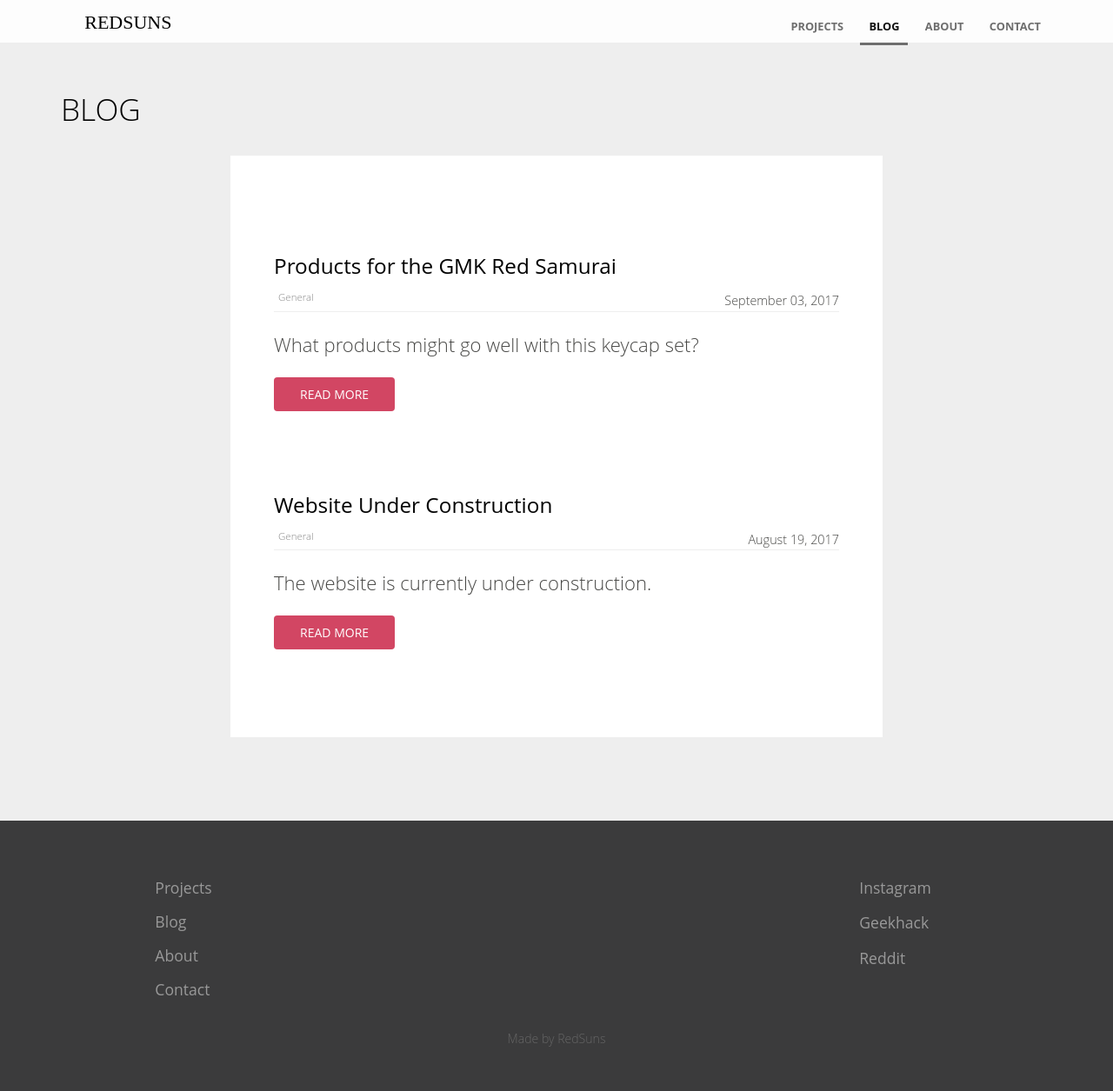
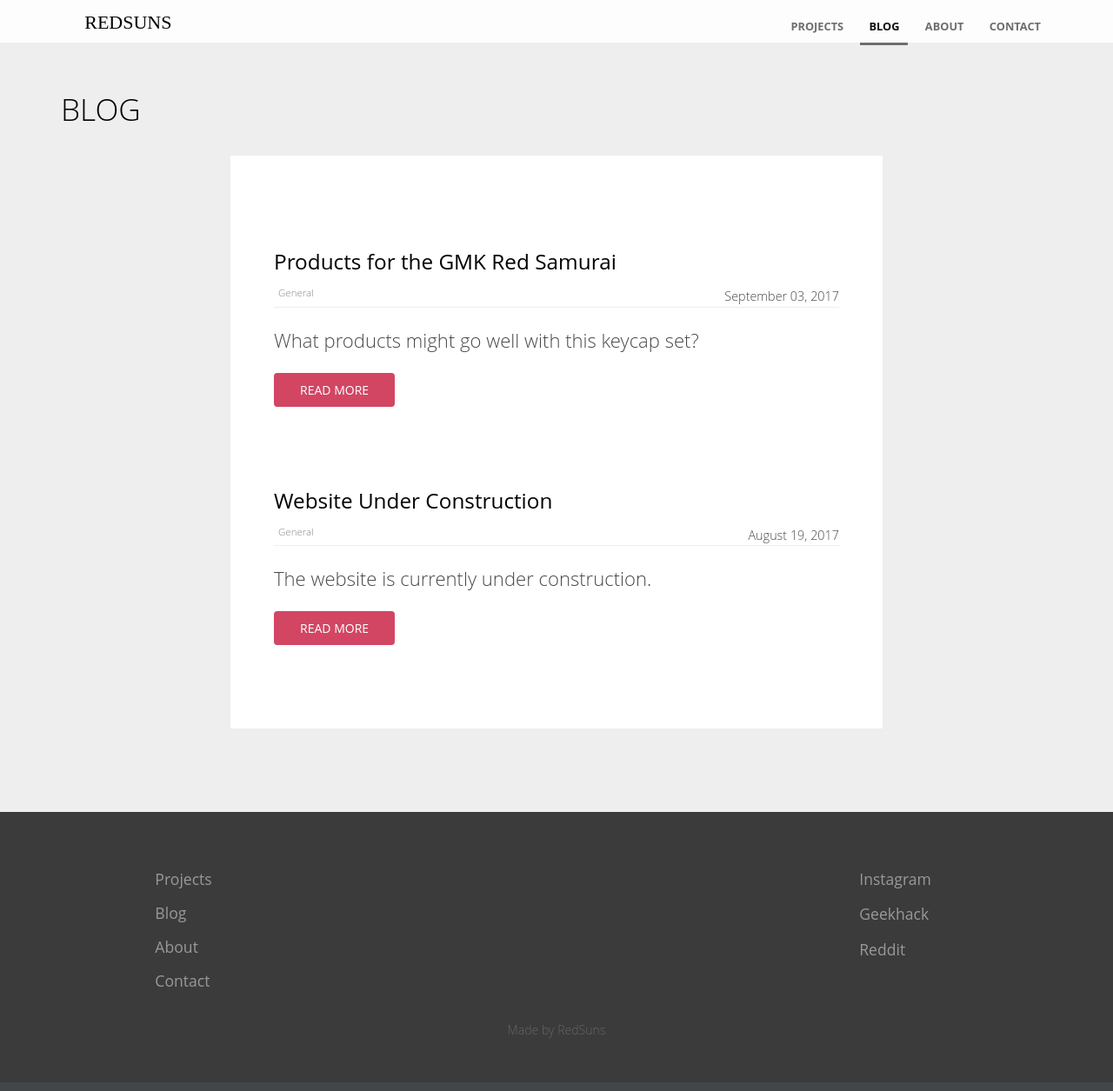
Before and after one commit to RedSunsRMK/redsunsrmk.github.io, a Jekyll site: the page built from blog/index.html, in a window 1280 px wide and 1255 px high. Shown: the whole window at 87% size. Built offline with Jekyll 4.4.1, drawn with Linux system fonts in a browser that asks for light colours; the list of posts is cut into pages by our own code.

Commit message:
Update blog.scss

```diff
--- a/_sass/blog.scss
+++ b/_sass/blog.scss
@@ -1,7 +1,7 @@
 .blog-posts {
 	background: #fff;
 	list-style: none;
-	padding: 10px 50px 10px 50px;
+	padding: 5px 50px 5px 50px;
 
 	li {
 		margin: 100px 0;
```
